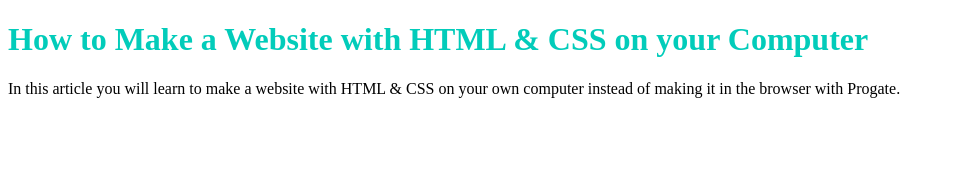
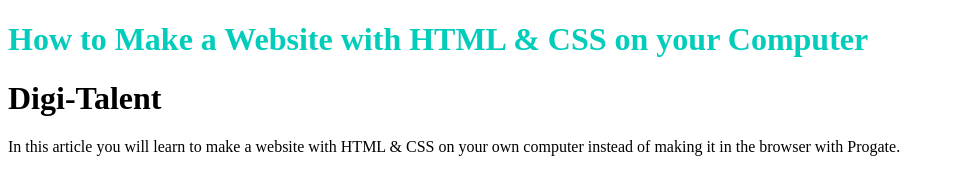
Before and after one commit to cim3/progate.github.io, a plain HTML site: page index.html in a window 1280 px wide. Shown: the whole page, without its empty margins (0-955 px from the left). Drawn offline with Linux system fonts and the light colour scheme.

Commit message:
Update index.html

```diff
--- a/index.html
+++ b/index.html
@@ -7,6 +7,7 @@
   </head>
   <body>
     <h1 class="title">How to Make a Website with HTML & CSS on your Computer</h1>
+    <h1>Digi-Talent</h1>
     <p>In this article you will learn to make a website with HTML & CSS on your own computer instead of making it in the browser with Progate.</p>
 </body>
 </html>
```
